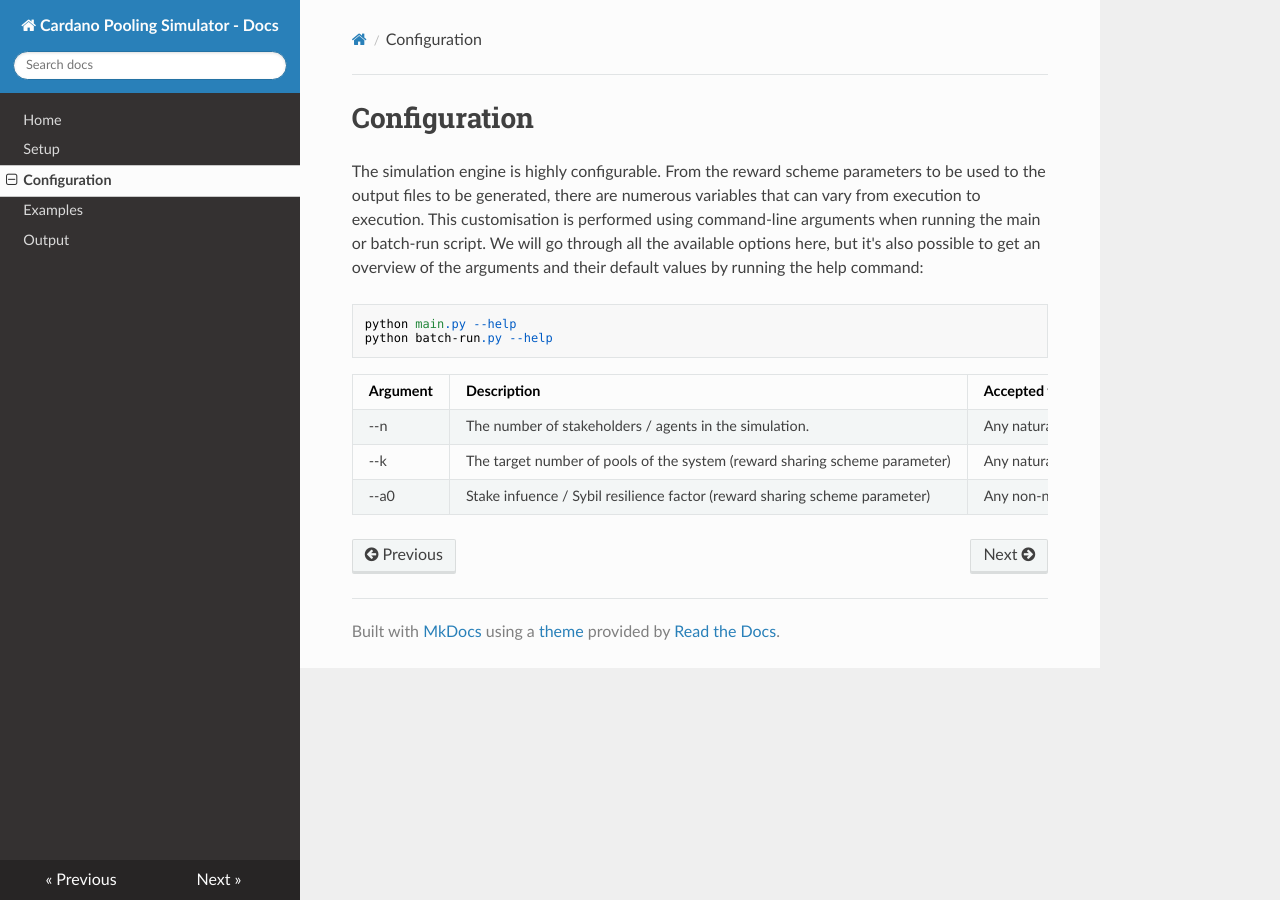
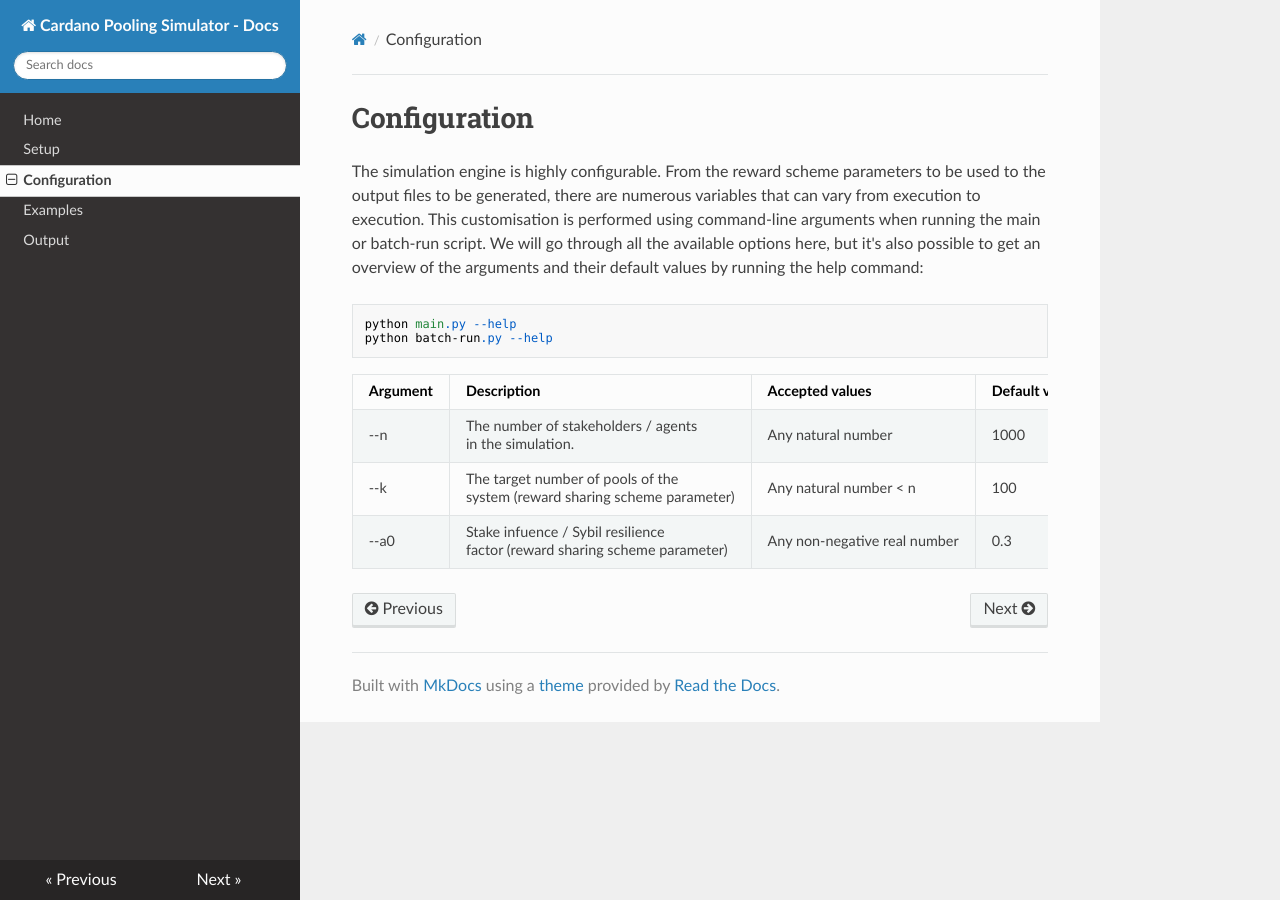
Before and after one commit to Blockchain-Technology-Lab/Rewards-Sharing-Simulation-Engine, an MkDocs documentation site: the page built from docs/configuration.md, in a window 1280 px wide. Built offline with MkDocs 1.6.1, drawn with Linux system fonts in a browser that asks for light colours; nearby versions of some CDN libraries.

Commit message:
Experiment with line wrapping in md table

```diff
--- a/docs/configuration.md
+++ b/docs/configuration.md
@@ -11,6 +11,6 @@
 
 | Argument | Description | Accepted values | Default value |
 | -------- | ----------- | --------------- | ------------- |
-| --n      | The number of stakeholders / agents in the simulation. | Any natural number | 1000 |
-| --k      | The target number of pools of the system (reward sharing scheme parameter) | Any natural number < n | 100 |
-| --a0     | Stake infuence / Sybil resilience factor (reward sharing scheme parameter) | Any non-negative real number | 0.3 |
+| --n      | The number of stakeholders / agents<br>in the simulation. | Any natural number | 1000 |
+| --k      | The target number of pools of the<br>system (reward sharing scheme parameter) | Any natural number < n | 100 |
+| --a0     | Stake infuence / Sybil resilience<br>factor (reward sharing scheme parameter) | Any non-negative real number | 0.3 |
```
